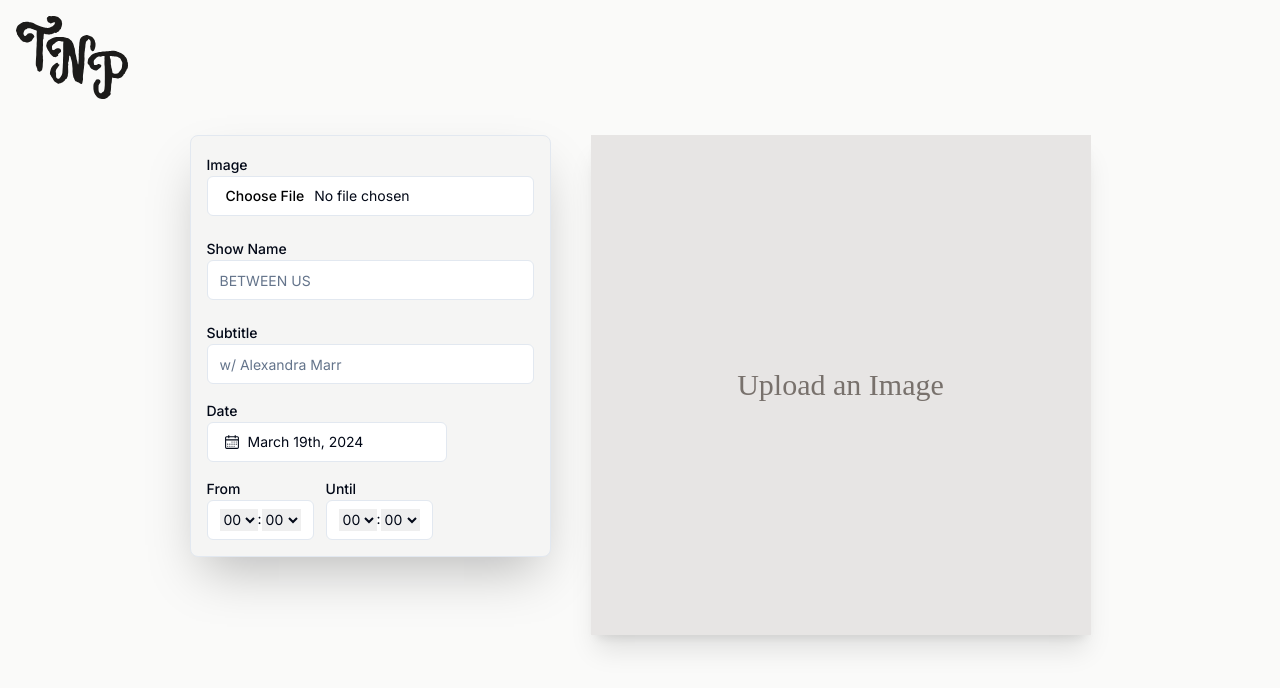
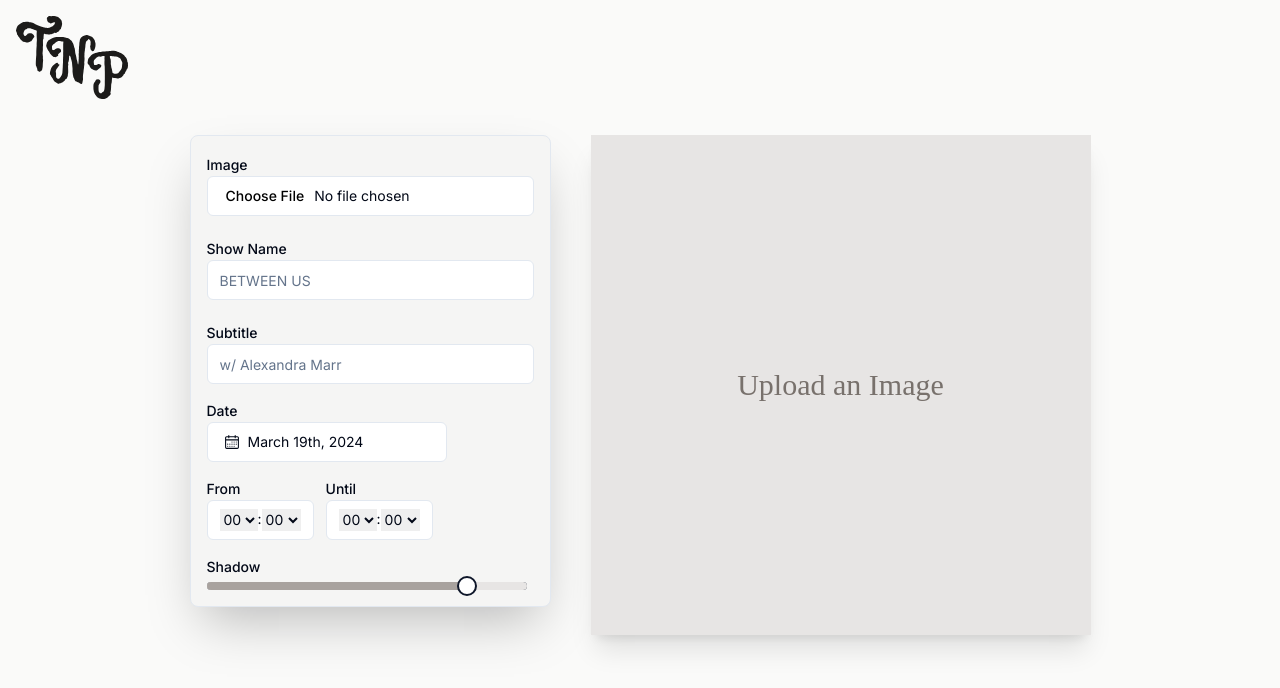
Before and after one commit to max-von-aigner/radio-tnp-thumbnail-generator, a Next.js app: page / in a window 1280 px wide. Shown: the top 688 px of the page. Built offline with nearby package versions, Linux system fonts and the light colour scheme; a web font is replaced by a local one.

Commit message:
Add shadowOverlay and ShadowOpacitySlider

```diff
--- a/app/components/DownloadButton.tsx
+++ b/app/components/DownloadButton.tsx
@@ -1,3 +1,5 @@
+// not hooked up to the rest of the app yet
+
 import React from "react";
 
 interface DownloadButtonProps {
--- a/app/components/OpacitySlider.tsx
+++ b/app/components/OpacitySlider.tsx
@@ -1,25 +1,38 @@
+import { Slider } from "@/components/ui/slider";
+import { Dispatch, SetStateAction, useState } from "react";
+import { Label } from "@/components/ui/label";
+
 interface OpacitySliderProps {
-  updateOpacity: (opacity: number) => void;
+  value: number; // The current value of the slider
+  onChange: (value: number) => void; // Function to call when the value changes
 }
 
-const OpacitySlider: React.FC<OpacitySliderProps> = ({ updateOpacity }) => {
-  const handleOpacityChange = (event: React.ChangeEvent<HTMLInputElement>) => {
-    // Convert the string value to a number and divide by 100 for percentage to decimal conversion
-    const newOpacity = Number(event.target.value) / 100;
-    updateOpacity(newOpacity);
-  };
+const OpacitySlider: React.FC<OpacitySliderProps> = ({ value, onChange }) => {
+  return (
+    <div className="w-full flex flex-col">
+      <Label className="pb-2">Shadow</Label>
 
-  return (
-    <div>
-      <label htmlFor="opacity">Image Opacity: </label>
-      <input
-        id="opacity"
+      <Slider
+        min={0}
+        max={0.6}
+        step={0.001}
+        value={[value]} // Use the current value for the Slider
+        onValueChange={(valueArray) => onChange(valueArray[0])} // Directly use onChange prop
+        orientation="horizontal"
+        defaultValue={[0]}
+        className="min-w-80 bg-gray-800  rounded-lg cursor-pointer w-20"
+      ></Slider>
+
+      {/* <input
         type="range"
-        min="0"
-        max="100"
-        defaultValue="100" // Start with full opacity
-        onChange={handleOpacityChange}
-      />
+        min={0}
+        max={0.6}
+        step={0.05}
+        value={value}
+        onChange={(e) => onChange(parseFloat(e.target.value))}
+        className="min-w-80 bg-gray-800  rounded-lg cursor-pointer"
+        defaultValue={0}
+      /> */}
     </div>
   );
 };
--- a/app/components/ThumbnailCanvas.tsx
+++ b/app/components/ThumbnailCanvas.tsx
@@ -27,6 +27,7 @@ interface ThumbnailCanvasProps {
   startMinute: string;
   endHour: string;
   endMinute: string;
+  shadowOpacity: number;
 }
 
 const ThumbnailCanvas: React.FC<ThumbnailCanvasProps> = ({
@@ -38,9 +39,12 @@ const ThumbnailCanvas: React.FC<ThumbnailCanvasProps> = ({
   startMinute,
   endHour,
   endMinute,
+  shadowOpacity,
 }) => {
   const canvasRef = useRef<HTMLCanvasElement | null>(null);
   const canvasInstance = useRef<fabric.Canvas | null>(null);
+  const [isShadowOverlayAdded, setIsShadowOverlayAdded] = useState(false);
+
   const fontLoaded = useFontLoaded(
     "Alte Haas Grotesk",
     "/fonts/AlteHaasGroteskBold.ttf"
@@ -71,6 +75,22 @@ const ThumbnailCanvas: React.FC<ThumbnailCanvasProps> = ({
         canvas.setBackgroundImage(img, canvas.renderAll.bind(canvas), {
           crossOrigin: "anonymous",
         });
+        if (!isShadowOverlayAdded) {
+          const shadowOverlay = new fabric.Rect({
+            left: 0,
+            top: 0,
+            fill: "rgba(0,0,0,1)",
+            width: canvas.getWidth(),
+            height: canvas.getHeight(),
+            selectable: false,
+            evented: false,
+            opacity: shadowOpacity, // Set initial opacity
+          });
+          canvas.add(shadowOverlay);
+          canvas.sendToBack(shadowOverlay);
+          setIsShadowOverlayAdded(true); // Indicate that the shadow overlay has been added
+        }
+
         URL.revokeObjectURL(objectURL);
       },
       { crossOrigin: "anonymous" }
@@ -81,7 +101,19 @@ const ThumbnailCanvas: React.FC<ThumbnailCanvasProps> = ({
         canvasInstance.current.dispose();
       }
     };
-  }, [fontLoaded, imageFile]);
+  }, [fontLoaded, imageFile]); // include isShadowOverlayAdded in dependencies
+
+  useEffect(() => {
+    if (canvasInstance.current && isShadowOverlayAdded) {
+      const shadowOverlay = canvasInstance.current
+        .getObjects()
+        .find((obj) => obj.type === "rect");
+      if (shadowOverlay) {
+        shadowOverlay.set({ opacity: shadowOpacity });
+        canvasInstance.current.renderAll();
+      }
+    }
+  }, [shadowOpacity, isShadowOverlayAdded]);
 
   useEffect(() => {
     if (!canvasInstance.current) return;
--- a/app/components/ThumbnailGenerator.tsx
+++ b/app/components/ThumbnailGenerator.tsx
@@ -8,19 +8,20 @@ import { DatePicker } from "../components/DatePicker";
 import TimeInput from "../components/TimeInput";
 import SubTitleInput from "../components/SubTitleInput";
 import { Card } from "@/components/ui/card";
+import OpacitySlider from "./OpacitySlider";
 
 const ThumbnailGenerator = () => {
   const [imageFile, setImageFile] = useState<File | null>(null);
-  //   const [text, setText] = useState<string>(" ");
 
   const [mainText, setMainText] = useState<string>("");
   const [subText, setSubText] = useState<string>("");
-  // In ThumbnailGenerator component
+
   const [selectedDate, setSelectedDate] = useState<Date | null>(null);
   const [startHour, setStartHour] = useState("00");
   const [startMinute, setStartMinute] = useState("00");
   const [endHour, setEndHour] = useState("00");
   const [endMinute, setEndMinute] = useState("00");
+  const [shadowOpacity, setShadowOpacity] = useState(0.5);
 
   return (
     <div className="flex space-x-10">
@@ -32,12 +33,12 @@ const ThumbnailGenerator = () => {
           <ShowTitleInput text={mainText} setText={setMainText} />
           {/* Component to display the thumbnail canvas */}
           <SubTitleInput text={subText} setText={setSubText} />
-
           <DatePicker
             setDateExternal={
               setSelectedDate as (date: Date | undefined) => void
             }
           ></DatePicker>
+
           <TimeInput
             startHour={startHour}
             setStartHour={setStartHour}
@@ -48,6 +49,11 @@ const ThumbnailGenerator = () => {
             endMinute={endMinute}
             setEndMinute={setEndMinute}
           ></TimeInput>
+
+          <OpacitySlider
+            onChange={(value: number) => setShadowOpacity(value)}
+            value={shadowOpacity}
+          ></OpacitySlider>
         </Card>
       </div>
       <div className="flex-2 w-[500px] h-[500px] shadow-xl bg-stone-200 text-center relative">
@@ -59,6 +65,7 @@ const ThumbnailGenerator = () => {
         >
           Upload an Image
         </span>
+
         {imageFile && (
           <ThumbnailCanvas
             imageFile={imageFile}
@@ -69,6 +76,7 @@ const ThumbnailGenerator = () => {
             startMinute={startMinute}
             endHour={endHour}
             endMinute={endMinute}
+            shadowOpacity={shadowOpacity}
           />
         )}
       </div>
--- /dev/null
+++ b/components/ui/slider.tsx
@@ -0,0 +1,28 @@
+"use client";
+
+import * as React from "react";
+import * as SliderPrimitive from "@radix-ui/react-slider";
+
+import { cn } from "@/lib/utils";
+
+const Slider = React.forwardRef<
+  React.ElementRef<typeof SliderPrimitive.Root>,
+  React.ComponentPropsWithoutRef<typeof SliderPrimitive.Root>
+>(({ className, ...props }, ref) => (
+  <SliderPrimitive.Root
+    ref={ref}
+    className={cn(
+      "relative flex w-full touch-none select-none items-center",
+      className
+    )}
+    {...props}
+  >
+    <SliderPrimitive.Track className="relative h-2 w-full grow overflow-hidden rounded-full bg-stone-200">
+      <SliderPrimitive.Range className="absolute h-full bg-stone-400" />
+    </SliderPrimitive.Track>
+    <SliderPrimitive.Thumb className="block h-5 w-5 rounded-full border-2 border-primary bg-background ring-offset-background transition-colors focus-visible:outline-none focus-visible:ring-transparent focus-visible:ring-offset-2 disabled:pointer-events-none disabled:opacity-50" />
+  </SliderPrimitive.Root>
+));
+Slider.displayName = SliderPrimitive.Root.displayName;
+
+export { Slider };
--- a/package.json
+++ b/package.json
@@ -13,6 +13,7 @@
     "@radix-ui/react-icons": "^1.3.0",
     "@radix-ui/react-label": "^2.0.2",
     "@radix-ui/react-popover": "^1.0.7",
+    "@radix-ui/react-slider": "^1.1.2",
     "@radix-ui/react-slot": "^1.0.2",
     "class-variance-authority": "^0.7.0",
     "clsx": "^2.1.0",
```
Also changed, not shown: 1 other file (tests, documents, lock files or other folders).
